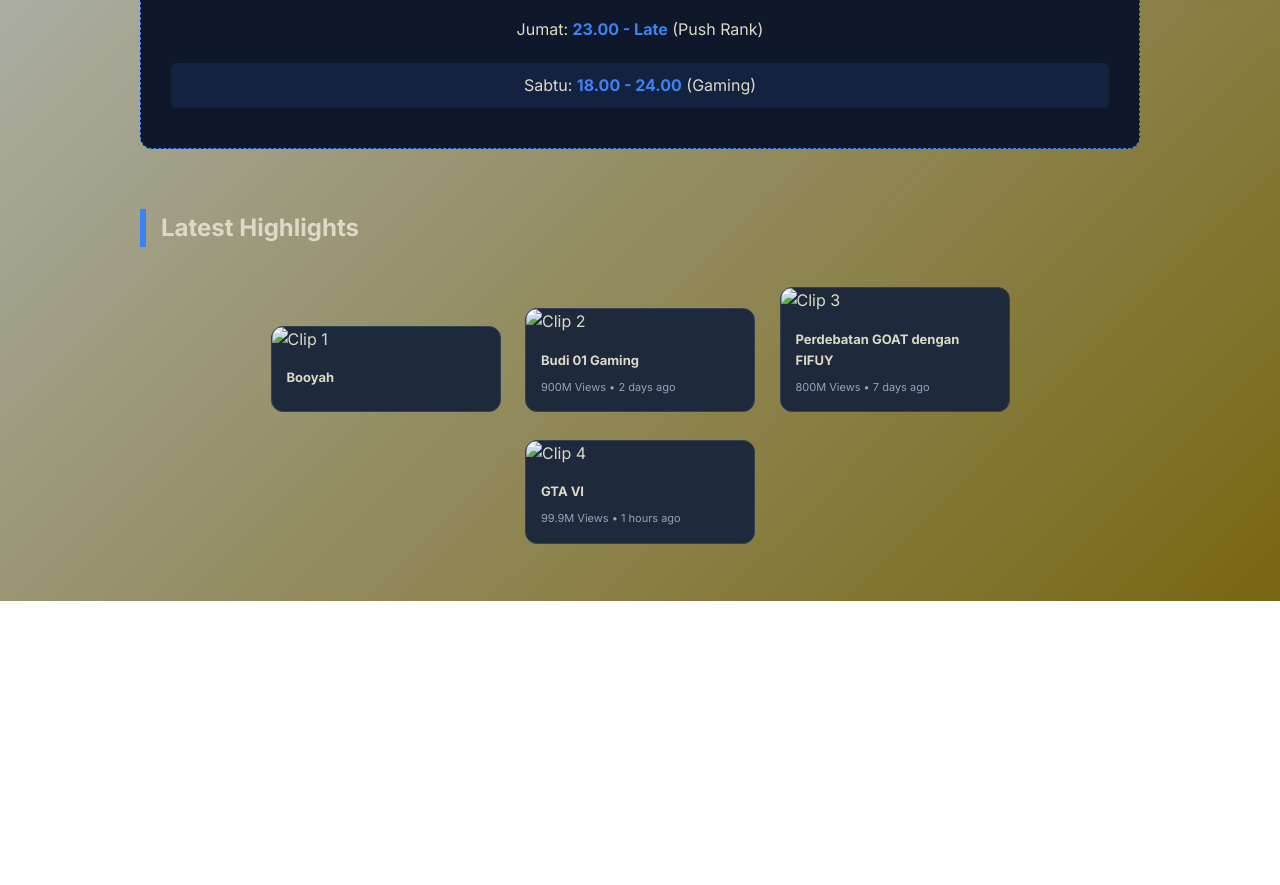
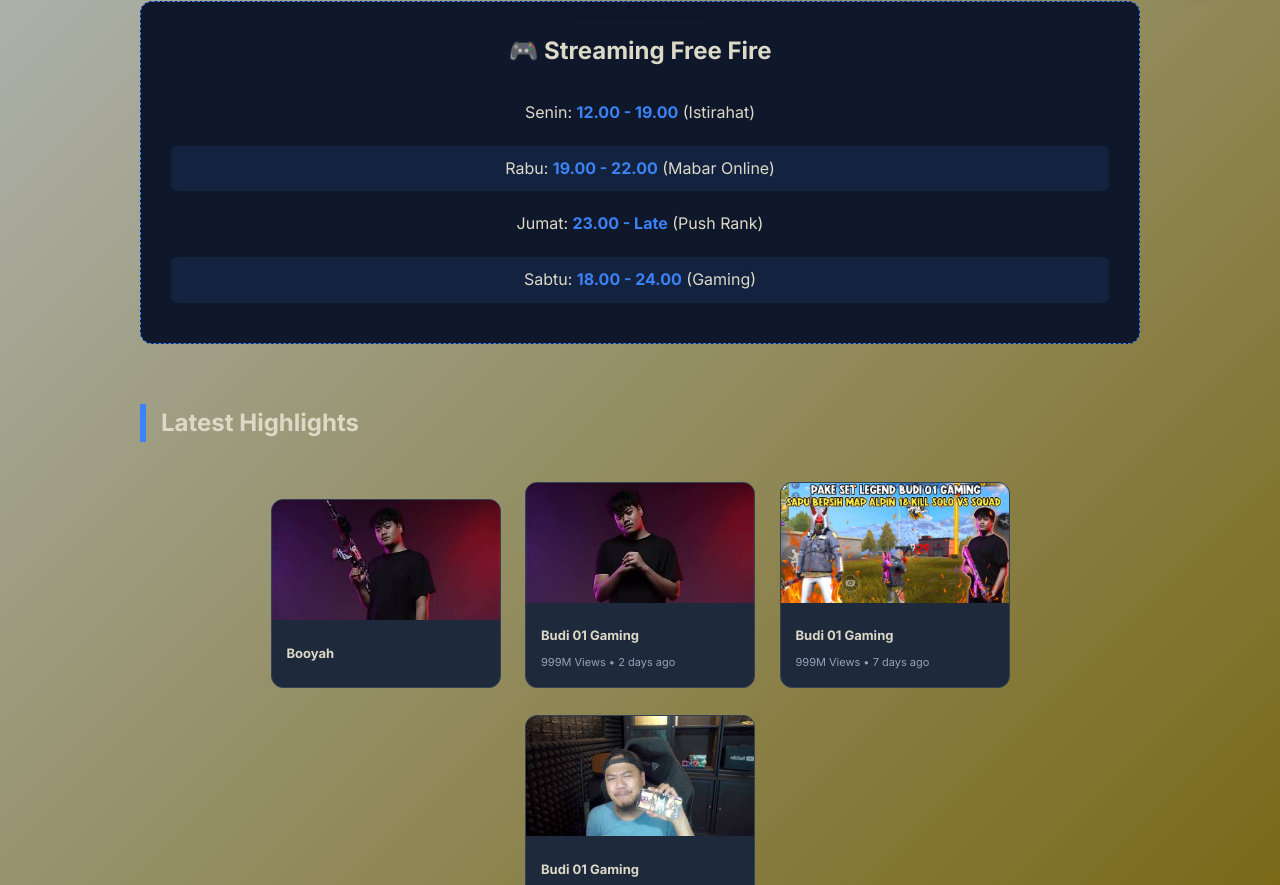
Before and after one commit to raffifaishal10-art/itw2026-263040032, a plain HTML site: page wpubelajarweb/13-css-basic-layouting/coba-streamer.page.html in a window 1280 px wide. Shown: the part 805-1690 px from the top of the page. Before the commit the page ends 1406 px from the top, so only its background shows below. Drawn offline with Linux system fonts and the light colour scheme.

Commit message:
add : menambahkan poto poto ke dalam file html

```diff
--- a/wpubelajarweb/13-css-basic-layouting/coba-streamer.page.html
+++ b/wpubelajarweb/13-css-basic-layouting/coba-streamer.page.html
@@ -289,7 +289,7 @@
     <main>
       <!-- About Section -->
       <section class="bio">
-        <img src="assets/images/album.jpg" alt="Budi 01 Gaming Profile" class="bio-img" />
+        <img src="assets/images/budi.jpg.jpg" alt="Budi 01 Gaming Profile" class="bio-img" />
         <h2>Budi 01 Gaming</h2>
         <p>
           Ia dikenal sebagai gamer Free Fire yang memiliki banyak subscriber. Di YouTube, ia memiliki seruan yang khas y aitu “uwoe” yang membuat namanya mudah dikenal diantara gamer Free Fire.
@@ -303,7 +303,7 @@ Ia terkenal dengan konten-konten game Free Fire sehingga banyak penggemar game t
       <section class="card-container">
         <figure class="profile-wrapper">
           <span class="badge">● LIVE NOW</span>
-          <img src="assets/images/setup-gaming-profilalbum.jpg.webp" alt="Setup Gaming Budi 01 Gaming" />
+          <img src="assets/images/budigaming.jpg.jpg" alt="Setup Gaming Budi 01 Gaming" />
         </figure>
       </section>
 
@@ -323,7 +323,7 @@ Ia terkenal dengan konten-konten game Free Fire sehingga banyak penggemar game t
         <h3>Latest Highlights</h3>
 
         <figure class="video-item">
-          <img src="assets/images/clip4.jpg" alt="Clip 1" />
+          <img src="assets/images/profilalbum.jpg.jpg" alt="Clip 1" />
           <figcaption class="video-info">
             <h4>Booyah</h4>
             <p></p>
@@ -331,26 +331,26 @@ Ia terkenal dengan konten-konten game Free Fire sehingga banyak penggemar game t
         </figure>
 
         <figure class="video-item">
-          <img src="assets/images/clip2.jpg" alt="Clip 2" />
+          <img src="assets/images/profilalbum2.jpg.jpg" alt="Clip 2" />
           <figcaption class="video-info">
             <h4>Budi 01 Gaming</h4>
-            <p>900M Views • 2 days ago</p>
+            <p>999M Views • 2 days ago</p>
           </figcaption>
         </figure>
 
         <figure class="video-item">
-          <img src="assets/images/clip3.jpg" alt="Clip 3" />
+          <img src="assets/images/profilalbum3.jpg.jpg" alt="Clip 3" />
           <figcaption class="video-info">
-            <h4>Perdebatan GOAT dengan FIFUY</h4>
-            <p>800M Views • 7 days ago</p>
+            <h4>Budi 01 Gaming</h4>
+            <p>999M Views • 7 days ago</p>
           </figcaption>
         </figure>
 
         <figure class="video-item">
-          <img src="assets/images/clip1.jpg" alt="Clip 4" />
+          <img src="assets/images/profilalbum4.jpg.jpg.jpg" alt="Clip 4" />
           <figcaption class="video-info">
-            <h4>GTA VI</h4>
-            <p>99.9M Views • 1 hours ago</p>
+            <h4>Budi 01 Gaming</h4>
+            <p>Mabar Bareng Budi 01</p>
           </figcaption>
         </figure>
       </section>
```
Also changed, not shown: wpubelajarweb/13-css-basic-layouting/assets/images/budi.jpg.jpg (added), wpubelajarweb/13-css-basic-layouting/assets/images/budigaming.jpg.jpg (renamed from wpubelajarweb/13-css-basic-layouting/assets/galery/album1.jpg), wpubelajarweb/13-css-basic-layouting/assets/images/profilalbum.jpg.jpg (renamed from wpubelajarweb/13-css-basic-layouting/assets/galery/profilalbum.jpg), wpubelajarweb/13-css-basic-layouting/assets/images/profilalbum2.jpg.jpg (renamed from wpubelajarweb/13-css-basic-layouting/assets/galery/profilalbum2.jpg), wpubelajarweb/13-css-basic-layouting/assets/images/profilalbum3.jpg.jpg (renamed from wpubelajarweb/13-css-basic-layouting/assets/galery/profilalbum3.jpg), wpubelajarweb/13-css-basic-layouting/assets/images/profilalbum4.jpg.jpg.jpg (added).
